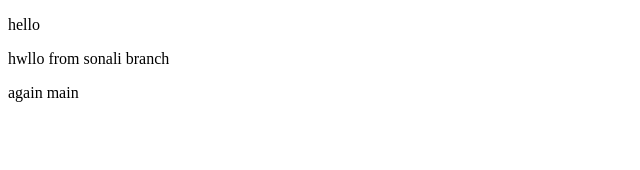
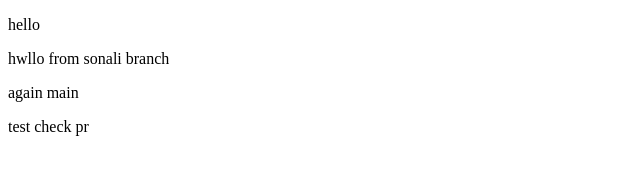
Before and after one commit to SpackIntern/test, a plain HTML site: page index.html in a window 1280 px wide. Shown: the full height of the page, 0-640 px from the left. Drawn offline with Linux system fonts and the light colour scheme.

Commit message:
Update index.html

```diff
--- a/index.html
+++ b/index.html
@@ -9,5 +9,7 @@
     <p>hello</p>
     <p>hwllo from sonali branch</p>
     <p>again main</p>
+
+     <p>test check pr</p>
   </body>
 </html>
```
